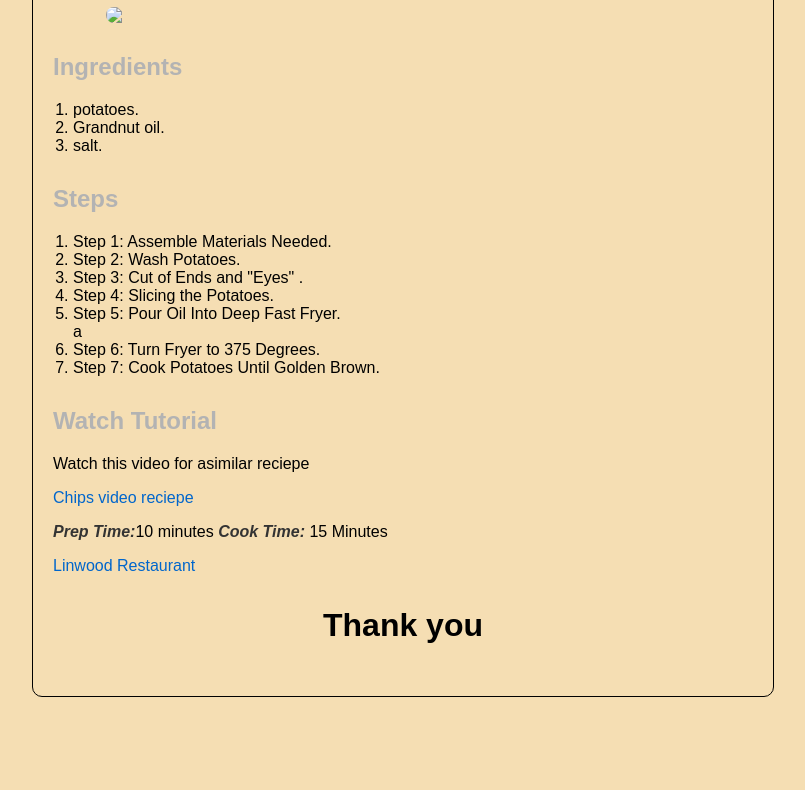
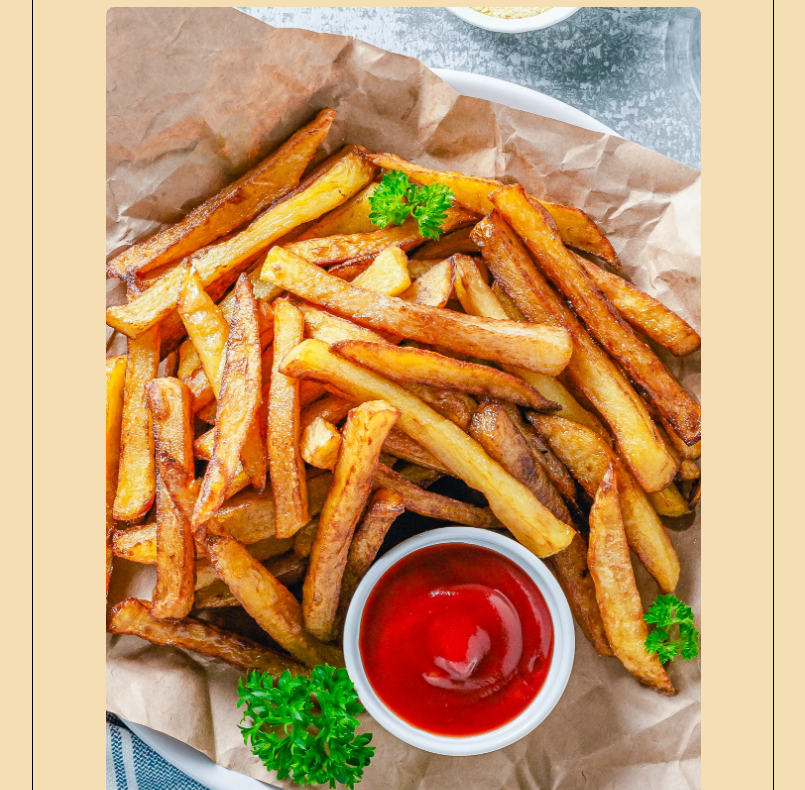
Before and after one commit to jason-oka/reciepe-page, a plain HTML site: page index.html in a window 1280 px wide. Shown: the part 134-924 px from the top of the page, without its empty margins (237-1042 px from the left). Before the commit the page ends 871 px from the top, so only its background shows below. Drawn offline with Linux system fonts and the light colour scheme.

Commit message:
an update

```diff
--- a/index.html
+++ b/index.html
@@ -6,7 +6,7 @@
         </head>
         <body>
             <h1>Delicious Chips Reciepe</h1>
-            <img src="/chips.webp">
+            <img src="img/chips.webp">
             <h2>Ingredients</h2>
             <ol>
                 <li> potatoes.</li>
```
